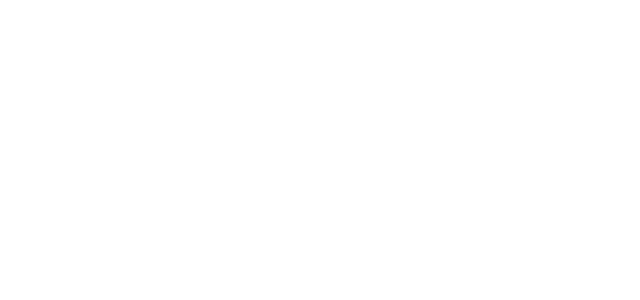
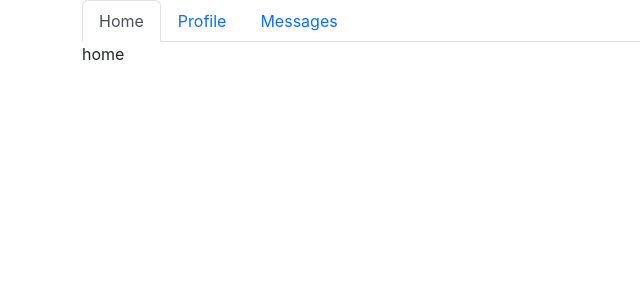
Before and after one commit to KingNelx/Client-2x, a React (Create React App) app: page /studentHOME in a window 1280 px wide. Before the commit this address had no page. Shown: the top 300 px of the page, without its empty margins (0-640 px from the left). Built offline with nearby package versions, Linux system fonts and the light colour scheme.

Commit message:
added route

```diff
--- /dev/null
+++ b/src/Admin/AdminTopNav.jsx
@@ -0,0 +1,9 @@
+const AdminTopNav = () => {
+    return (
+        <div>
+
+        </div>
+     );
+}
+
+export default AdminTopNav;
--- a/src/App.js
+++ b/src/App.js
@@ -9,6 +9,8 @@ import AdminForm from './Components/AdminForm';
 import AdminReg from './Components/AdminReg';
 import StudentForm from './Components/StudentForm';
 import StudentReg from './Components/StudentReg';
+import StudentTopNav from './Student/StudentTopNav';
+import AdminTopNav from './Admin/AdminTopNav';
 
 const App = () => {
   return (
@@ -19,6 +21,8 @@ const App = () => {
       <Route path="Studentform" element={<StudentForm />} />
       <Route path="AdminReg" element={<AdminReg />} />
       <Route path="StudentReg" element={<StudentReg />} />
+      <Route path="studentHOME" element={<StudentTopNav />} />
+      <Route path="adminHOME" element={<AdminTopNav />} />
     </Routes>
    </Router>
   );
--- a/src/Student/StudentTopNav.jsx
+++ b/src/Student/StudentTopNav.jsx
@@ -1,7 +1,25 @@
 const StudentTopNav = () => {
     return (
-        <div>
+        <div className="container">
 
+            <ul class="nav nav-tabs" id="myTab" role="tablist">
+              <li class="nav-item" role="presentation">
+                <button class="nav-link active" id="home-tab" data-bs-toggle="tab" data-bs-target="#home" type="button" role="tab" aria-controls="home" aria-selected="true">Home</button>
+              </li>
+              <li class="nav-item" role="presentation">
+                <button class="nav-link" id="profile-tab" data-bs-toggle="tab" data-bs-target="#profile" type="button" role="tab" aria-controls="profile" aria-selected="false">Profile</button>
+              </li>
+              <li class="nav-item" role="presentation">
+                <button class="nav-link" id="messages-tab" data-bs-toggle="tab" data-bs-target="#messages" type="button" role="tab" aria-controls="messages" aria-selected="false">Messages</button>
+              </li>
+            </ul>
+
+
+            <div class="tab-content">
+              <div class="tab-pane active" id="home" role="tabpanel" aria-labelledby="home-tab"> home </div>
+              <div class="tab-pane" id="profile" role="tabpanel" aria-labelledby="profile-tab"> profile </div>
+              <div class="tab-pane" id="messages" role="tabpanel" aria-labelledby="messages-tab"> messages </div>
+            </div>
         </div>
      );
 }
```
